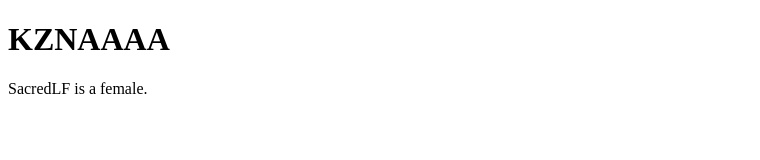
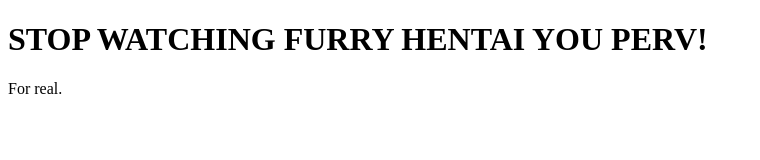
Before and after one commit to kz-n/kz-n.github.io, a plain HTML site: page index.html in a window 1280 px wide. Shown: the whole page, without its empty margins (0-760 px from the left). Drawn offline with Linux system fonts and the light colour scheme.

Commit message:
Update index.html

```diff
--- a/index.html
+++ b/index.html
@@ -1,7 +1,7 @@
 <!DOCTYPE html>
 <html>
 	<body>
-		<h1>KZNAAAA</h1>
-		<p>SacredLF is a female.</p>
+		<h1>STOP WATCHING FURRY HENTAI YOU PERV!</h1>
+		<p>For real.</p>
 	</body>
 </html>
```
